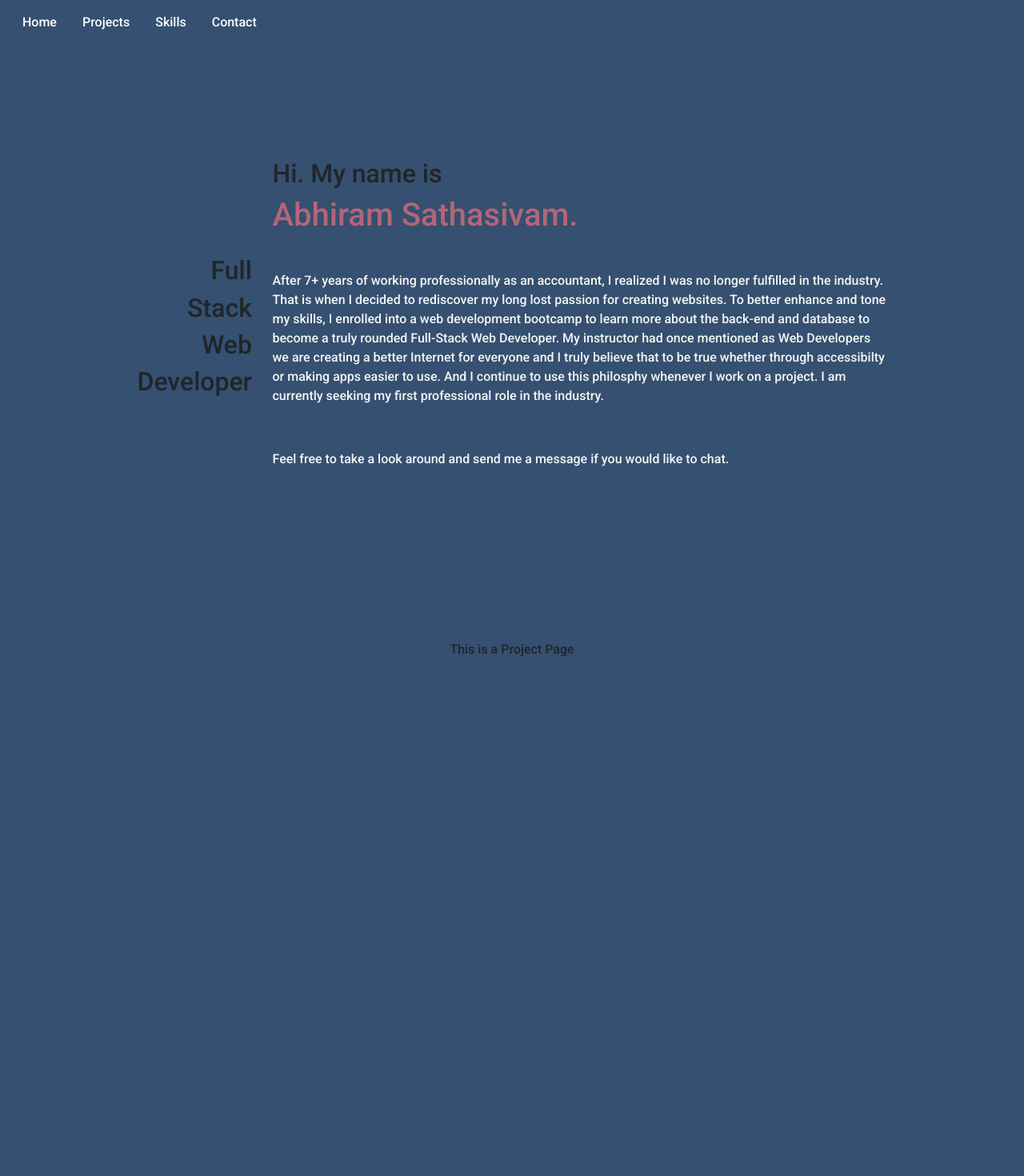
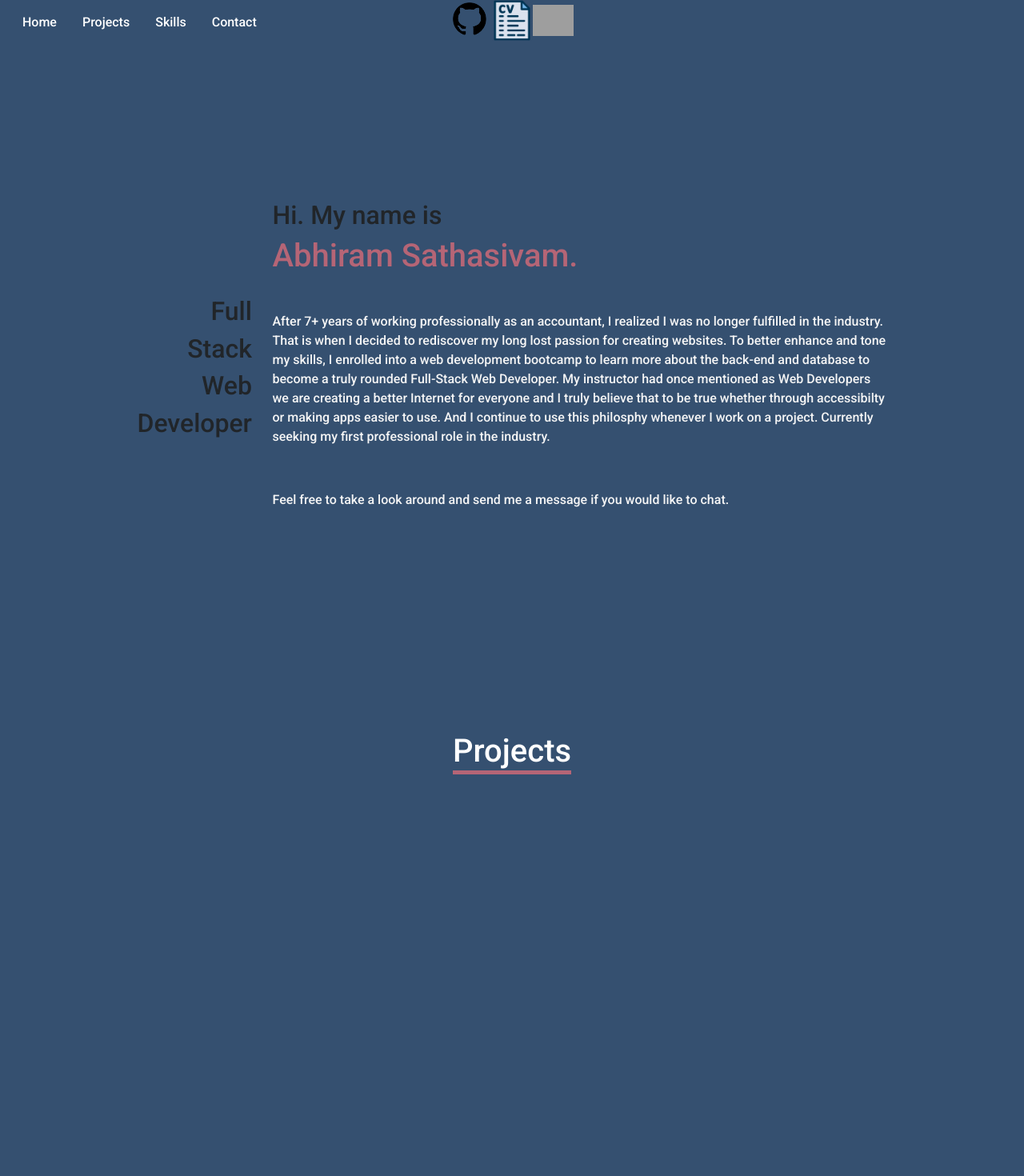
Before and after one commit to abhiram-satha/portfolio, a React (Create React App) app: page / in a window 1280 px wide. Shown: the top 1470 px of the page at 80% size. Built offline with nearby package versions, Linux system fonts and the light colour scheme; grey boxes are pictures that could not be loaded.

Commit message:
Adding projects

```diff
--- a/src/App.js
+++ b/src/App.js
@@ -12,8 +12,8 @@ import Skills from "./components/Skills";
 function App() {
   return (
     <div className="App">
-      {/* <BottomNav /> */}
       <Navbar />
+      <BottomNav />
 
       <HomePage />
       <Projects />
--- a/src/components/BottomNav.css
+++ b/src/components/BottomNav.css
@@ -1,11 +1,22 @@
-div.left-flex {
+/* div.left-flex {
   display: flex;
   flex-direction: column;
   position: fixed;
   top: 50%;
   left: 0%;
 }
-
+*/
 img.bottom-nav {
   width: 4%;
+  height: auto;
 }
+
+.bottom-nav2 {
+  width: 4%;
+  height: auto;
+}
+
+.bottom-nav3 {
+  width: 4%;
+  height: auto;
+}
--- a/src/components/BottomNav.jsx
+++ b/src/components/BottomNav.jsx
@@ -6,11 +6,11 @@ import './BottomNav.css'
 
 export default function BottomNav() {
   return (
-    <div class="left-flex fixed-left">
-    <a href="https://github.com/abhiram-satha" target="_blank"><img className="bottom-nav" src={Github}/></a>
-    <a href="https://resume.creddle.io/resume/hvf63d7muel" target="_blank"><img className="bottom-nav" src={CV}/></a>
-    <a href="https://linkedin.com/in/abhiramsatha" target="_blank"><img className="bottom-nav" src={LinkedIn}/></a>
+    <>
+    <a href="https://github.com/abhiram-satha" target="_blank"><img className="bottom-nav" src={Github} alt="GitHub logo"/></a>
+    <a href="https://resume.creddle.io/resume/hvf63d7muel" target="_blank"><img className="bottom-nav2" src={CV} alt="Resume symbol"/></a>
+    <a href="https://linkedin.com/in/abhiramsatha" target="_blank"><img className="bottom-nav3" src={LinkedIn} alt="Linkedin logo"/></a>
 
-  </div>
+  </>
   )
 }
--- /dev/null
+++ b/src/components/Projects.css
@@ -0,0 +1,3 @@
+#projects {
+  padding-top: 5%;
+}
--- a/src/components/Projects.jsx
+++ b/src/components/Projects.jsx
@@ -1,7 +1,11 @@
-export default function Projects () {
+import "./Projects.css"
+
+export default function Projects() {
   return (
-    <div id="projects" className="project-page page">
-    This is a Project Page
+    <div id="projects" className="page">
+      <div className="heading-flex flex-form">
+        <h1 className="title-style">Projects</h1>
+      </div>
     </div>
-  )
+  );
 }
--- a/src/components/Summary.jsx
+++ b/src/components/Summary.jsx
@@ -9,11 +9,11 @@ export default function Summary() {
         rediscover my long lost passion for creating websites. To better enhance
         and tone my skills, I enrolled into a web development bootcamp to learn
         more about the back-end and database to become a truly rounded
-        Full-Stack Web Developer. My instructor had once mentioned as Web Developers
-        we are creating a better Internet for everyone and I truly believe that
-        to be true whether through accessibilty or making apps easier to use.
-        And I continue to use this philosphy whenever I work on a project. I am
-        currently seeking my first professional role in the industry.
+        Full-Stack Web Developer. My instructor had once mentioned as Web
+        Developers we are creating a better Internet for everyone and I truly
+        believe that to be true whether through accessibilty or making apps
+        easier to use. And I continue to use this philosphy whenever I work on a
+        project. Currently seeking my first professional role in the industry.
       </p>
       <p>
         Feel free to take a look around and send me a message if you would like
```
Also changed, not shown: public/index.html (+0 -9 lines).
